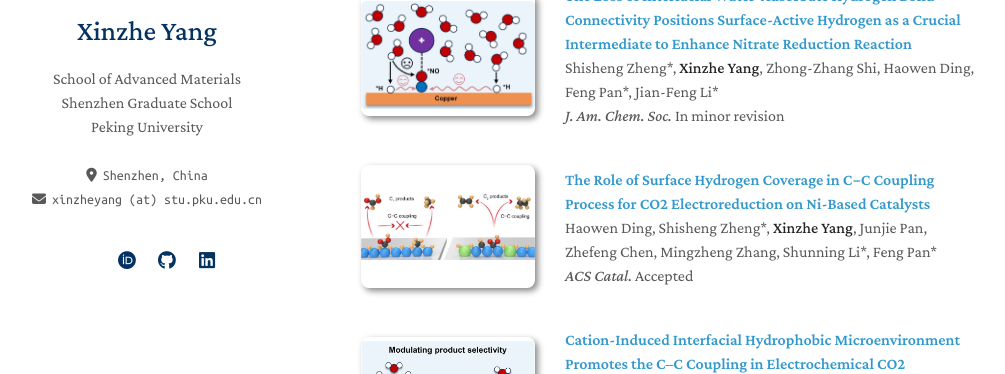
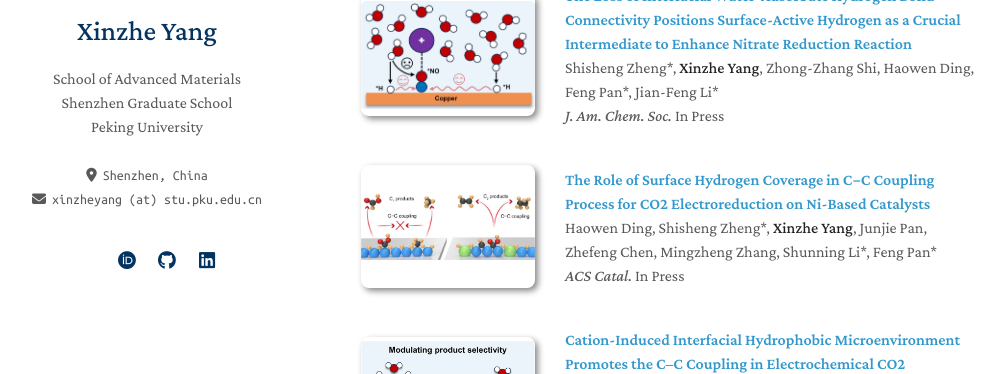
Before and after one commit to xzyang99/xzyang99.github.io, a Jekyll site: the page built from index.md, in a window 1280 px wide and 900 px high, scrolled down 578 px. Shown: the part 234-608 px from the top of the window, without its empty margins (129-1134 px from the left). Built offline with Jekyll 4.4.1, drawn with Linux system fonts in a browser that asks for light colours; a style sheet for code colours, icons or effects is not loaded; our own code applies the rules of GitHub Pages for plain Markdown files.

Commit message:
Update publications.yml

```diff
--- a/_data/publications.yml
+++ b/_data/publications.yml
@@ -8,14 +8,14 @@ main:
 
   - title: The Loss of Interfacial Water-Adsorbate Hydrogen Bond Connectivity Positions Surface-Active Hydrogen as a Crucial Intermediate to Enhance Nitrate Reduction Reaction
     authors: Shisheng Zheng*, <strong>Xinzhe Yang</strong>, Zhong-Zhang Shi, Haowen Ding, Feng Pan*, Jian-Feng Li*
-    conference: <em>J. Am. Chem. Soc.</em> In minor revision
+    conference: <em>J. Am. Chem. Soc.</em> In Press
     web: \#
     image: ./assets/img/no3rr.jpg
 
   - title: The Role of Surface Hydrogen Coverage in C−C Coupling Process for CO2 Electroreduction on Ni-Based Catalysts
     authors: Haowen Ding, Shisheng Zheng*, <strong>Xinzhe Yang</strong>, Junjie Pan, Zhefeng Chen, Mingzheng Zhang, Shunning Li*, Feng Pan*
-    conference: <em>ACS Catal.</em> Accepted
-    web: \#
+    conference: <em>ACS Catal.</em> In Press
+    web: https://doi.org/10.1021/acscatal.4c02126
     image: ./assets/img/niga.jpg
 
   - title: Cation-Induced Interfacial Hydrophobic Microenvironment Promotes the C–C Coupling in Electrochemical CO2 Reduction
```
